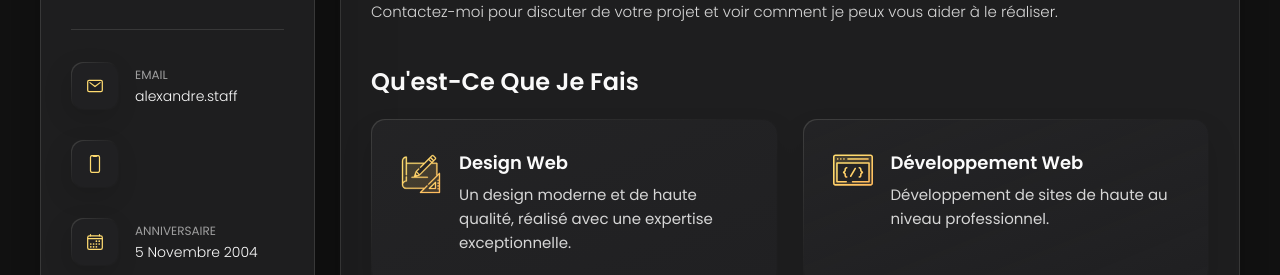
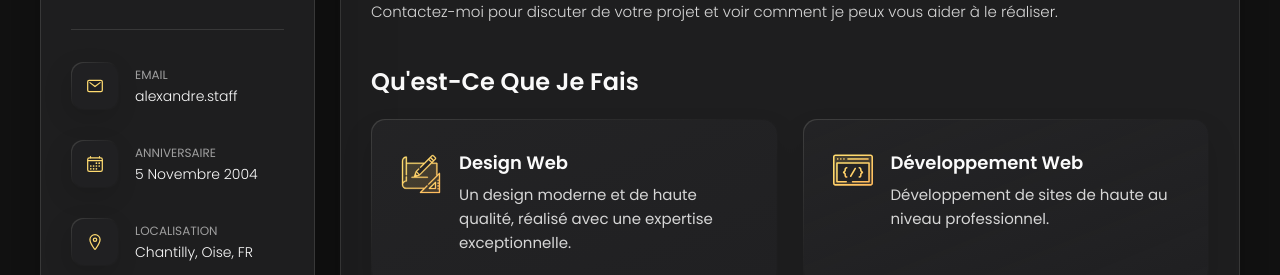
Before and after one commit to AlexGamingMK/Officiel-Portfolio, a plain HTML site: page index.html in a window 1280 px wide. Shown: the part 434-709 px from the top of the page. Drawn offline with nearby package versions, Linux system fonts and the light colour scheme.

Commit message:
Update index.html
telephone entirement retirer

```diff
--- a/index.html
+++ b/index.html
@@ -76,14 +76,6 @@
               <p class="contact-title">Email</p>
 
               <a href="mailto:alexandre.staff9148@gmail.com" class="contact-link">alexandre.staff</a>
-            </div>
-
-          </li>
-
-          <li class="contact-item">
-
-            <div class="icon-box">
-              <ion-icon name="phone-portrait-outline"></ion-icon>
             </div>
 
           </li>
```
